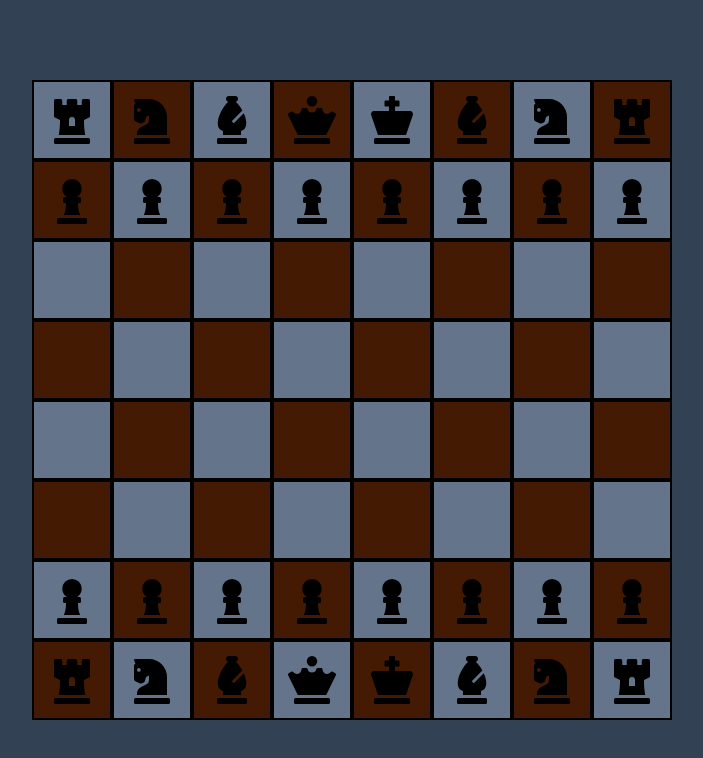
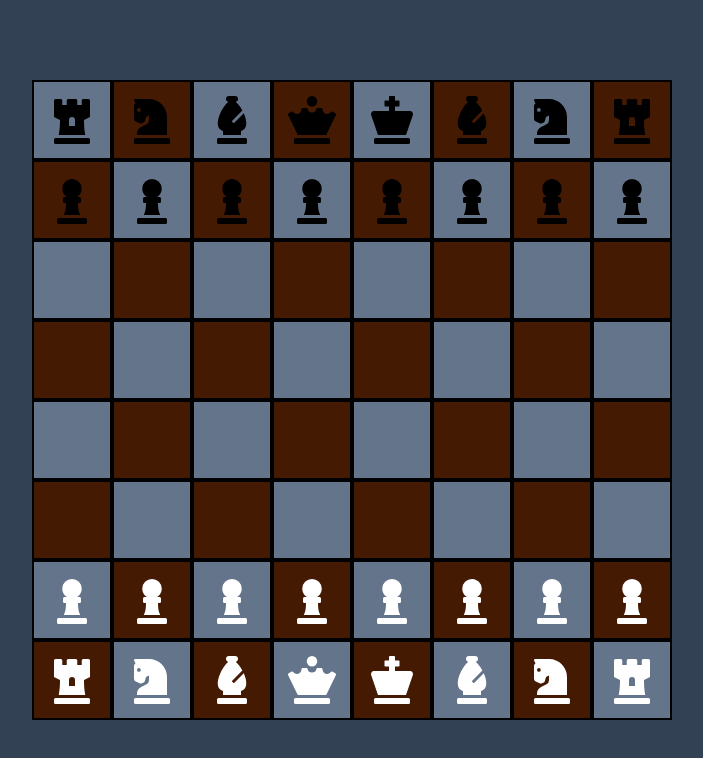
Before and after one commit to Srinjoy003/chess, a Next.js app: page / in a window 1280 px wide. Shown: the top 758 px of the page, without its empty margins (288-991 px from the left). Built offline with nearby package versions, Linux system fonts and the light colour scheme.

Commit message:
added piece colours

```diff
--- a/app/components/Square.tsx
+++ b/app/components/Square.tsx
@@ -1,27 +1,32 @@
-import React, { useState } from "react";
+import React, { useState,useEffect } from "react";
 import { useDrop } from "react-dnd";
 import ChessPiece from "./chessPiece";
 import ChessBoard from "./chessBoard";
 
 type SquareProp = {
-    boardState: Array<Array<string>>
+	boardState: Array<Array<string>>;
 	colour: string;
 	position: number;
-	piece: string;
 	movePiece: (fromIndex: number, toIndex: number) => void;
 };
 
-const Square = ({ colour, position, piece, movePiece, boardState }: SquareProp) => {
-	const [chessPiece, setChessPiece] = useState(piece);
+const Square = ({
+	colour,
+	position,
+	movePiece,
+	boardState,
+}: SquareProp) => {
+
+
 
 	const [{ isOver, canDrop }, drop] = useDrop({
 		accept: "CHESS_PIECE",
 		drop: (item: any) => {
 			// Update the state to place the chess piece in the square
 			// setChessPiece(item.piece);
-            console.log(item.position, position);
-            movePiece(item.position, position);
-            item.position = position;
+			console.log(item.position, position);
+			movePiece(item.position, position);
+			item.position = position;
 
 		},
 		collect: (monitor) => ({
@@ -30,19 +35,22 @@ const Square = ({ colour, position, piece, movePiece, boardState }: SquareProp)
 		}),
 	});
 
-    const row = Math.floor(position / 10);
-    const col = position % 10;
-
-
-
+	const row = Math.floor(position / 10);
+	const col = position % 10;
 
 	return (
 		<div
 			className={`flex flex-row w-20 h-20 border-2 border-black text-5xl items-center justify-center ${colour}`}
 			ref={drop}
-
 		>
-			{/*boardState[row][col] != "-" && */<ChessPiece piece={boardState[row][col]} position={position} type="CHESS_PIECE" />}
+			{boardState[row][col] != "-" && (
+				<ChessPiece
+					piece={boardState[row][col]}
+					position={position}
+					type="CHESS_PIECE"
+					colour="B"
+				/>
+			)}
 		</div>
 	);
 };
--- a/app/components/chessBoard.tsx
+++ b/app/components/chessBoard.tsx
@@ -1,7 +1,7 @@
 import ChessPiece from "./chessPiece";
 import { v4 as uuidv4 } from "uuid";
 import Square from "./Square";
-import  { useState } from 'react';
+import { useState } from "react";
 
 function CreateBoardMap() {
 	const board = [];
@@ -9,14 +9,22 @@ function CreateBoardMap() {
 	for (let i = 0; i <= 7; i++) {
 		let row = [];
 		for (let j = 0; j <= 7; j++) {
-			if (i == 1 || i == 6) row.push("P");
+			let piece = "";
+			let colour = "";
+
+			if (i == 1 || i == 6) piece = "P";
 			else if (i == 0 || i == 7) {
-				if (j == 0 || j == 7) row.push("R");
-				else if (j == 1 || j == 6) row.push("H");
-				else if (j == 2 || j == 5) row.push("B");
-				else if (j == 3) row.push("Q");
-				else if (j == 4) row.push("K");
-			} else row.push("-");
+				if (j == 0 || j == 7) piece = "R";
+				else if (j == 1 || j == 6) piece = "H";
+				else if (j == 2 || j == 5) piece = "B";
+				else if (j == 3) piece = "Q";
+				else if (j == 4) piece = "K";
+			} else piece = "-";
+
+			if (i > 5) colour = "w";
+			else if(i < 2) colour = "b";
+
+			row.push(colour + piece);
 		}
 
 		board.push(row);
@@ -25,13 +33,13 @@ function CreateBoardMap() {
 	return board;
 }
 
-
 export default function ChessBoard() {
 	const boardMap = CreateBoardMap();
 	const [boardState, setBoardState] = useState(Array.from(boardMap));
 
 	// Function to move a piece and clear the original square
 	const movePiece = (fromIndex: number, toIndex: number) => {
+		if (fromIndex != toIndex) {
 			const updatedBoard = boardState.map((item) => {
 				return item;
 			});
@@ -47,18 +55,17 @@ export default function ChessBoard() {
 			console.log(updatedBoard);
 
 			setBoardState(updatedBoard);
+		}
 	};
 
 	const board = boardState.map((row, i) => {
 		let newRow = row.map((col, j) => {
 			return (
-
 				<Square
 					boardState={boardState}
 					key={i * 10 + j}
 					position={i * 10 + j}
 					colour={(i + j) % 2 ? "bg-amber-950" : "bg-slate-500"}
-                    piece={col}
 					movePiece={(fromIndex, toIndex) => movePiece(fromIndex, toIndex)}
 				/>
 			);
@@ -73,7 +80,6 @@ export default function ChessBoard() {
 	return (
 		<div className="flex flex-col w-screen h-screen items-center justify-center bg-slate-700">
 			{board}
-
 		</div>
 	);
 }
--- a/app/components/chessPiece.tsx
+++ b/app/components/chessPiece.tsx
@@ -10,28 +10,28 @@ import {
 	FaChessRook,
 } from "react-icons/fa";
 
-type ChessPieceProps = { piece: string; type: string; position: number};
+type ChessPieceProps = { piece: string; type: string; position: number; colour: string};
 
-const ChessPiece = ({ piece, type, position}: ChessPieceProps) => {
+const ChessPiece = ({ piece, type, position, colour}: ChessPieceProps) => {
 	const [, ref] = useDrag({
 		type,
-		item: { piece, position },
+		item: { piece, position, colour },
 	});
 
 
 
 	return (
 		<div
-        className="text-5xl z-10"
+        className={`text-5xl z-10 ${piece[0] == "w" ? "text-white" : "text-black"}`}
 			ref={ref}
 
 		>
-			{piece == "P" && <FaChessPawn />}
-			{piece == "R" && <FaChessRook />}
-			{piece == "K" && <FaChessKing />}
-			{piece == "H" && <FaChessKnight />}
-			{piece == "Q" && <FaChessQueen />}
-			{piece == "B" && <FaChessBishop />}
+			{piece[1] == "P" && <FaChessPawn />}
+			{piece[1] == "R" && <FaChessRook />}
+			{piece[1] == "K" && <FaChessKing />}
+			{piece[1] == "H" && <FaChessKnight />}
+			{piece[1] == "Q" && <FaChessQueen />}
+			{piece[1] == "B" && <FaChessBishop />}
 		</div>
 	);
 };
```
Lines whose indentation alone changed are shown as unchanged.
